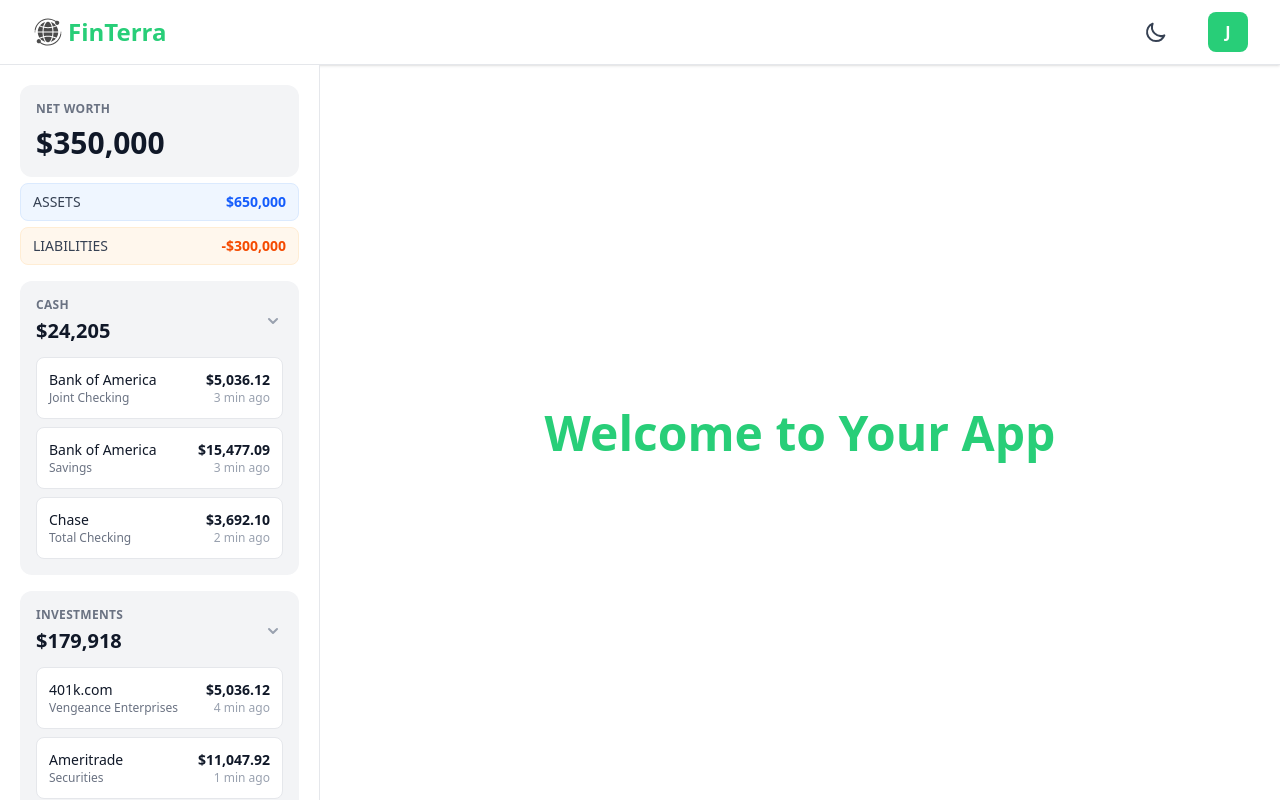
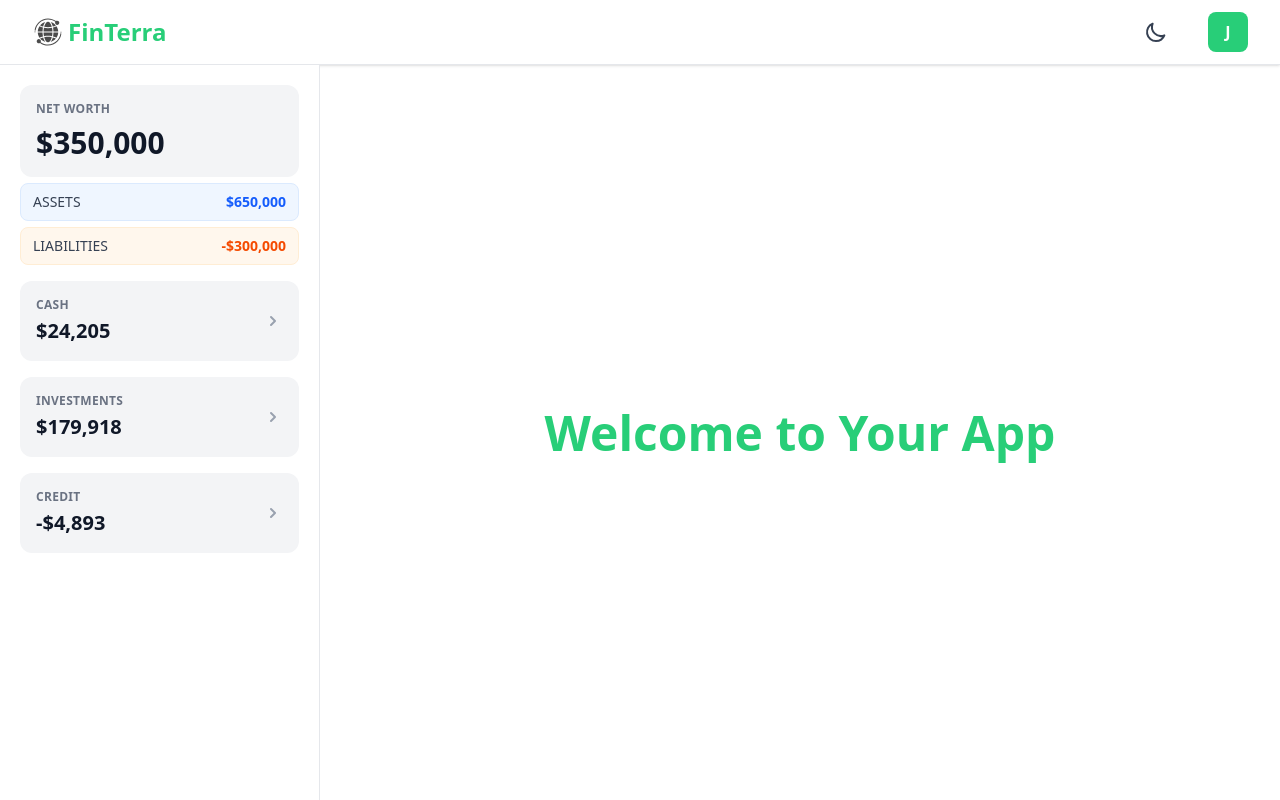
Before and after one commit to hpitta26/KnightHacks-2025, a React app in the folder frontend/: page / in a window 1280 px wide. Built offline with nearby package versions, Linux system fonts and the light colour scheme; the HTML template or start-up script is replaced by a standard one.

Commit message:
made default section state closed

```diff
--- a/frontend/src/components/Sidebar.jsx
+++ b/frontend/src/components/Sidebar.jsx
@@ -2,9 +2,9 @@ import { useState } from 'react';
 import { HiChevronDown, HiChevronRight } from 'react-icons/hi';
 
 function Sidebar() {
-  const [isCashOpen, setIsCashOpen] = useState(true);
-  const [isInvestmentsOpen, setIsInvestmentsOpen] = useState(true);
-  const [isCreditOpen, setIsCreditOpen] = useState(true);
+  const [isCashOpen, setIsCashOpen] = useState(false);
+  const [isInvestmentsOpen, setIsInvestmentsOpen] = useState(false);
+  const [isCreditOpen, setIsCreditOpen] = useState(false);
 
   return (
     <aside className="w-80 bg-white dark:bg-[#141414] border-r border-gray-200 dark:border-[#38393c] h-full overflow-y-auto">
```
